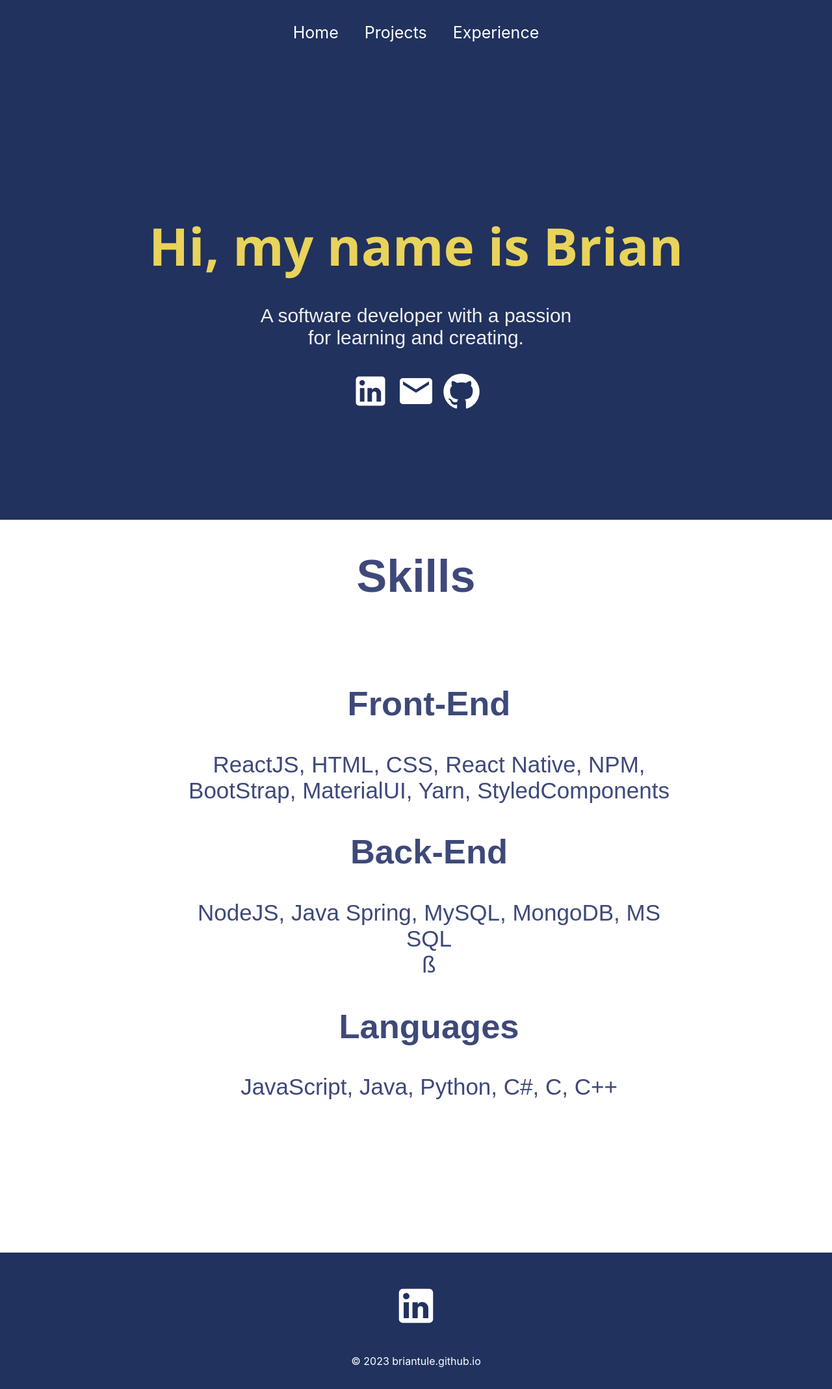
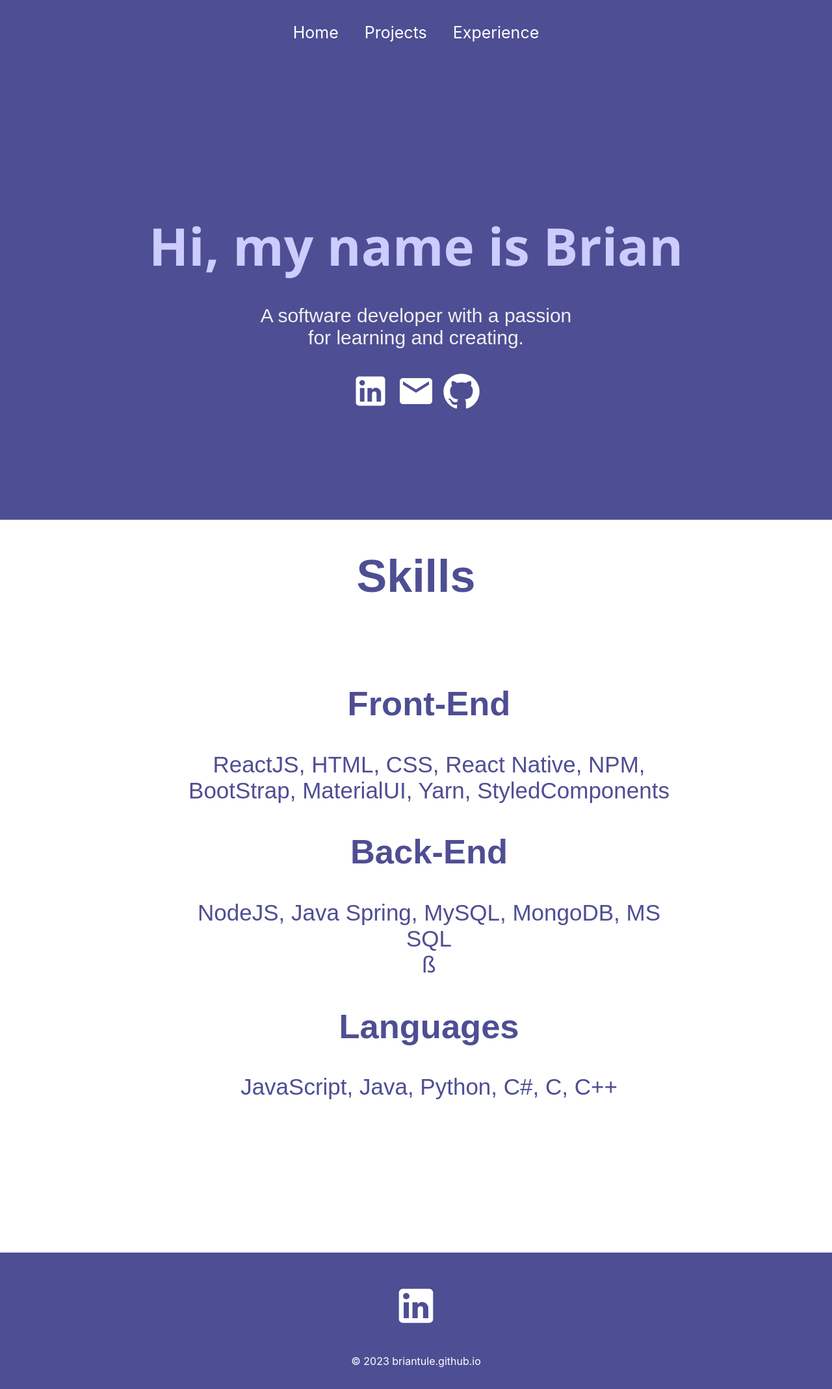
Before and after one commit to briantule/Portfolio, a React (Create React App) app: page / in a window 1280 px wide. Shown: the whole page at 65% size. Built offline with nearby package versions, Linux system fonts and the light colour scheme.

Commit message:
Change colour theme

```diff
--- a/src/styles/Footer.css
+++ b/src/styles/Footer.css
@@ -1,7 +1,7 @@
 .footer {
   width: 100%;
   height: 200px;
-  background: #21325e;
+  background: #4e4e94;
   display: flex;
   justify-content: center;
   align-items: center;
--- a/src/styles/Home.css
+++ b/src/styles/Home.css
@@ -2,7 +2,7 @@
   width: 100%;
   align-items: center;
   font-family: "Arial", sans-serif;
-  color: #3e497a;
+  color: #4e4e94;
 }
 
 .about {
@@ -13,14 +13,14 @@
   justify-content: center;
   align-items: center;
   text-align: center;
-  background-color: #21325e;
+  background-color: #4e4e94;
   color: #f0f0f0;
 }
 
 .about h2 {
   font-family: "Segoe UI", Tahoma, Geneva, Verdana, sans-serif;
   font-size: 80px;
-  color: #e9d35b;
+  color: #ccccff;
   height: 50px;
 }
 
@@ -44,7 +44,7 @@
 }
 
 .skills h1 {
-  color: #3e497a;
+  color: #4e4e94;
 }
 
 .skills .list {
--- a/src/styles/Navbar.css
+++ b/src/styles/Navbar.css
@@ -1,7 +1,7 @@
 .navbar {
   width: 100%;
   height: 100px;
-  background: #21325e;
+  background: #4e4e94;
 }
 
 .links {
```
